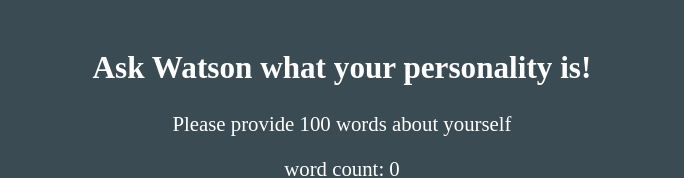
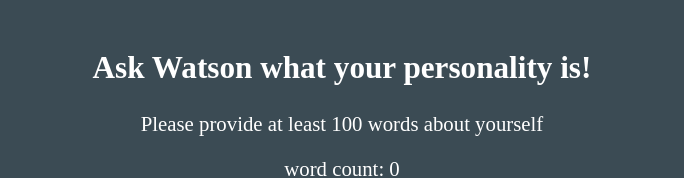
Before and after one commit to alohr51/Bluemix-Lab, a website: page views/index.html in a window 1280 px wide. Shown: the top 178 px of the page, without its empty margins (298-982 px from the left). Drawn offline with nearby package versions, Linux system fonts and the light colour scheme.

Commit message:
tester comments

```diff
--- a/views/index.html
+++ b/views/index.html
@@ -13,7 +13,7 @@
 	<body>
 		<div class='container'>
 			<h2>Ask Watson what your personality is!</h2>
-			<p>Please provide 100 words about yourself</p>
+			<p>Please provide at least 100 words about yourself</p>
 			<span id="wordCountContainer">word count: <span id="wordCount">0</span></span>
 			<div>
 				<textarea id="bio" placeholder="Who are you?" rows="12" cols="75"></textarea>
```
Also changed, not shown: README.md.
